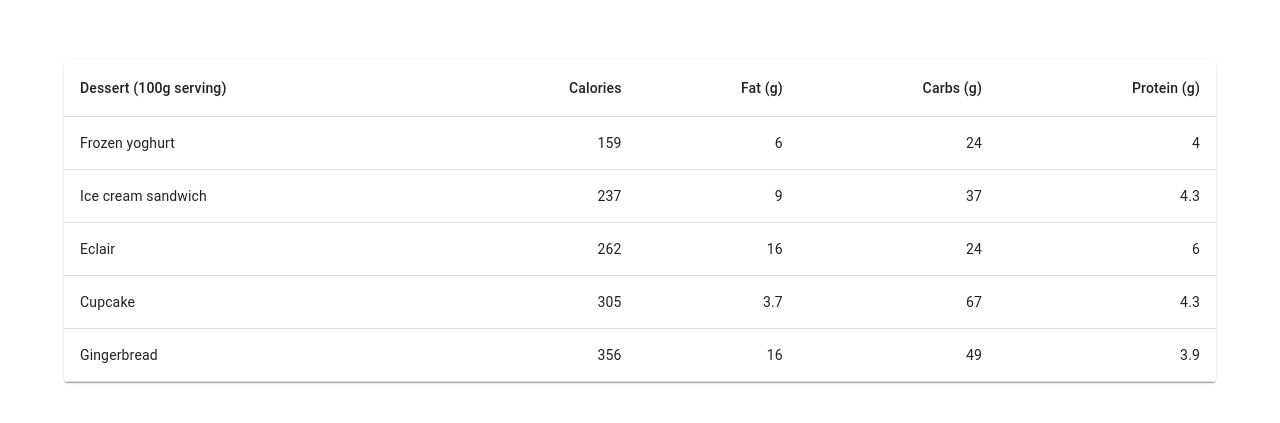
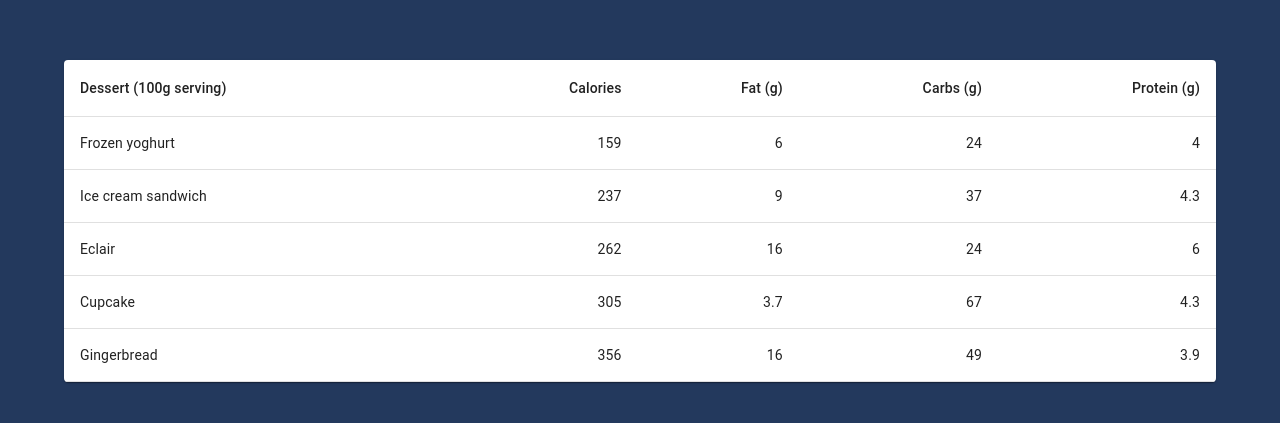
Before and after one commit to liolocs/websocket-react-redux, a React (Create React App) app: page / in a window 1280 px wide. Shown: the part 179-602 px from the top of the page. Built offline with nearby package versions, Linux system fonts and the light colour scheme; no server answers.

Commit message:
style: added bg color to body

```diff
--- a/src/index.css
+++ b/src/index.css
@@ -4,14 +4,13 @@
 
 body {
   margin: 0;
-  font-family: -apple-system, BlinkMacSystemFont, 'Segoe UI', 'Roboto', 'Oxygen',
-    'Ubuntu', 'Cantarell', 'Fira Sans', 'Droid Sans', 'Helvetica Neue',
-    sans-serif;
+  font-family: -apple-system, BlinkMacSystemFont, 'Segoe UI', 'Roboto', 'Oxygen', 'Ubuntu', 'Cantarell', 'Fira Sans',
+    'Droid Sans', 'Helvetica Neue', sans-serif;
   -webkit-font-smoothing: antialiased;
   -moz-osx-font-smoothing: grayscale;
+  background-color: #23395d;
 }
 
 code {
-  font-family: source-code-pro, Menlo, Monaco, Consolas, 'Courier New',
-    monospace;
+  font-family: source-code-pro, Menlo, Monaco, Consolas, 'Courier New', monospace;
 }
```
